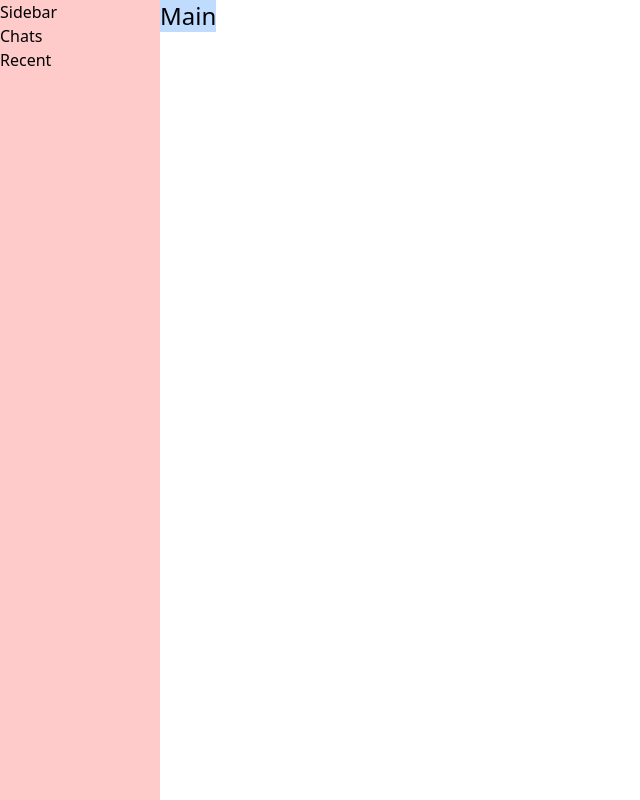
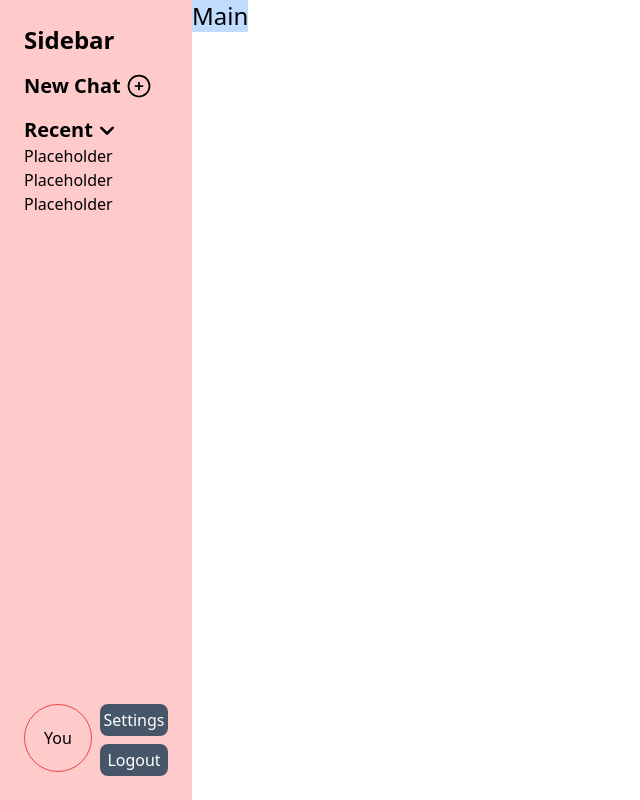
Before and after one commit to ken-ux/messaging-app, a React (Vite) app: page / in a window 1280 px wide. Shown: the whole page, without its empty margins (0-640 px from the left). Built offline with nearby package versions, Linux system fonts and the light colour scheme.

Commit message:
Add headings and placeholder buttons to nav

```diff
--- a/src/components/Nav.tsx
+++ b/src/components/Nav.tsx
@@ -1,9 +1,60 @@
+import { ChevronDownIcon, ChevronRightIcon } from "@heroicons/react/16/solid";
+import { PlusCircleIcon } from "@heroicons/react/24/outline";
+import { PlusCircleIcon as SolidPlusCircleIcon } from "@heroicons/react/24/solid";
+import { useState } from "react";
+
 function Nav() {
+  const [recentOpen, setRecentOpen] = useState(true);
+  const [hover, setHover] = useState(false);
+
   return (
-    <nav className="min-h-screen min-w-40 bg-red-200">
-      <h1>Sidebar</h1>
-      <h2>Chats</h2>
-      <h3>Recent</h3>
+    <nav className="flex min-h-screen w-48 flex-col justify-between bg-red-200 p-6">
+      <div>
+        <h1 className="text-2xl font-semibold">Sidebar</h1>
+        <div className="mt-4 flex items-center gap-1">
+          <h2 className="text-xl font-semibold">New Chat</h2>
+          <div
+            onMouseEnter={() => setHover(true)}
+            onMouseLeave={() => setHover(false)}
+          >
+            {hover ? (
+              <SolidPlusCircleIcon className="h-7 w-7" />
+            ) : (
+              <PlusCircleIcon className="h-7 w-7" />
+            )}
+          </div>
+        </div>
+        <div
+          className="mt-4 flex items-center"
+          onClick={() => setRecentOpen(!recentOpen)}
+        >
+          <h2 className="text-xl font-semibold">Recent</h2>
+          {recentOpen ? (
+            <ChevronDownIcon className="h-7 w-7" />
+          ) : (
+            <ChevronRightIcon className="h-7 w-7" />
+          )}
+        </div>
+
+        {recentOpen && (
+          <ul>
+            <li>Placeholder</li>
+            <li>Placeholder</li>
+            <li>Placeholder</li>
+          </ul>
+        )}
+      </div>
+      <div className="grid grid-cols-2 grid-rows-2 gap-2">
+        <h2 className="test-border row-span-2 flex aspect-square items-center justify-center rounded-full">
+          You
+        </h2>
+        <h2 className="flex items-center justify-center rounded-lg bg-slate-600 px-3 py-1 text-white">
+          Settings
+        </h2>
+        <h2 className="flex items-center justify-center rounded-lg bg-slate-600 px-3 py-1 text-white">
+          Logout
+        </h2>
+      </div>
     </nav>
   );
 }
--- a/src/output.css
+++ b/src/output.css
@@ -564,21 +564,38 @@ video {
   grid-column: span 2 / span 2;
 }
 
-.col-span-3 {
-  grid-column: span 3 / span 3;
+.row-span-2 {
+  grid-row: span 2 / span 2;
 }
 
-.col-span-4 {
-  grid-column: span 4 / span 4;
-}
-
-.col-span-5 {
-  grid-column: span 5 / span 5;
+.m-6 {
+  margin: 1.5rem;
 }
 
 .mx-auto {
   margin-left: auto;
   margin-right: auto;
+}
+
+.mx-3 {
+  margin-left: 0.75rem;
+  margin-right: 0.75rem;
+}
+
+.mt-4 {
+  margin-top: 1rem;
+}
+
+.mb-4 {
+  margin-bottom: 1rem;
+}
+
+.mb-1 {
+  margin-bottom: 0.25rem;
+}
+
+.mt-1 {
+  margin-top: 0.25rem;
 }
 
 .flex {
@@ -589,20 +606,52 @@ video {
   display: grid;
 }
 
+.aspect-square {
+  aspect-ratio: 1 / 1;
+}
+
+.h-5 {
+  height: 1.25rem;
+}
+
+.h-6 {
+  height: 1.5rem;
+}
+
+.h-7 {
+  height: 1.75rem;
+}
+
+.h-10 {
+  height: 2.5rem;
+}
+
 .min-h-screen {
   min-height: 100vh;
 }
 
-.min-w-80 {
-  min-width: 20rem;
+.w-5 {
+  width: 1.25rem;
 }
 
-.min-w-48 {
-  min-width: 12rem;
+.w-6 {
+  width: 1.5rem;
 }
 
-.min-w-32 {
-  min-width: 8rem;
+.w-7 {
+  width: 1.75rem;
+}
+
+.w-40 {
+  width: 10rem;
+}
+
+.w-10 {
+  width: 2.5rem;
+}
+
+.w-48 {
+  width: 12rem;
 }
 
 .min-w-40 {
@@ -617,12 +666,12 @@ video {
   grid-template-columns: repeat(2, minmax(0, 1fr));
 }
 
-.grid-cols-4 {
-  grid-template-columns: repeat(4, minmax(0, 1fr));
+.grid-cols-3 {
+  grid-template-columns: repeat(3, minmax(0, 1fr));
 }
 
-.grid-cols-6 {
-  grid-template-columns: repeat(6, minmax(0, 1fr));
+.grid-rows-2 {
+  grid-template-rows: repeat(2, minmax(0, 1fr));
 }
 
 .flex-col {
@@ -633,19 +682,48 @@ video {
   align-items: center;
 }
 
-.bg-slate-500 {
-  --tw-bg-opacity: 1;
-  background-color: rgb(100 116 139 / var(--tw-bg-opacity));
+.justify-center {
+  justify-content: center;
 }
 
-.bg-red-100 {
-  --tw-bg-opacity: 1;
-  background-color: rgb(254 226 226 / var(--tw-bg-opacity));
+.justify-between {
+  justify-content: space-between;
 }
 
-.bg-blue-100 {
-  --tw-bg-opacity: 1;
-  background-color: rgb(219 234 254 / var(--tw-bg-opacity));
+.gap-2 {
+  gap: 0.5rem;
+}
+
+.gap-1 {
+  gap: 0.25rem;
+}
+
+.rounded-full {
+  border-radius: 9999px;
+}
+
+.rounded-sm {
+  border-radius: 0.125rem;
+}
+
+.rounded-lg {
+  border-radius: 0.5rem;
+}
+
+.rounded-xl {
+  border-radius: 0.75rem;
+}
+
+.rounded-3xl {
+  border-radius: 1.5rem;
+}
+
+.rounded-2xl {
+  border-radius: 1rem;
+}
+
+.rounded {
+  border-radius: 0.25rem;
 }
 
 .bg-blue-200 {
@@ -658,12 +736,82 @@ video {
   background-color: rgb(254 202 202 / var(--tw-bg-opacity));
 }
 
+.bg-slate-500 {
+  --tw-bg-opacity: 1;
+  background-color: rgb(100 116 139 / var(--tw-bg-opacity));
+}
+
+.bg-slate-600 {
+  --tw-bg-opacity: 1;
+  background-color: rgb(71 85 105 / var(--tw-bg-opacity));
+}
+
+.p-4 {
+  padding: 1rem;
+}
+
+.p-6 {
+  padding: 1.5rem;
+}
+
+.p-12 {
+  padding: 3rem;
+}
+
+.p-2 {
+  padding: 0.5rem;
+}
+
+.px-2 {
+  padding-left: 0.5rem;
+  padding-right: 0.5rem;
+}
+
+.py-1 {
+  padding-top: 0.25rem;
+  padding-bottom: 0.25rem;
+}
+
+.px-3 {
+  padding-left: 0.75rem;
+  padding-right: 0.75rem;
+}
+
+.px-1 {
+  padding-left: 0.25rem;
+  padding-right: 0.25rem;
+}
+
+.py-2 {
+  padding-top: 0.5rem;
+  padding-bottom: 0.5rem;
+}
+
+.px-4 {
+  padding-left: 1rem;
+  padding-right: 1rem;
+}
+
 .text-2xl {
   font-size: 1.5rem;
   line-height: 2rem;
 }
 
-.text-red-500 {
+.text-xl {
+  font-size: 1.25rem;
+  line-height: 1.75rem;
+}
+
+.text-3xl {
+  font-size: 1.875rem;
+  line-height: 2.25rem;
+}
+
+.font-semibold {
+  font-weight: 600;
+}
+
+.text-white {
   --tw-text-opacity: 1;
-  color: rgb(239 68 68 / var(--tw-text-opacity));
+  color: rgb(255 255 255 / var(--tw-text-opacity));
 }
```
